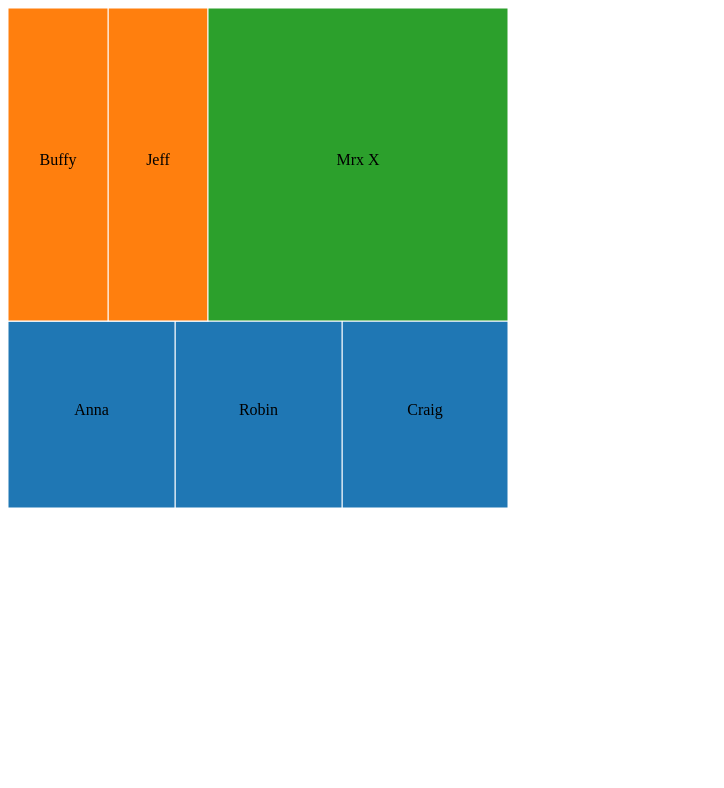
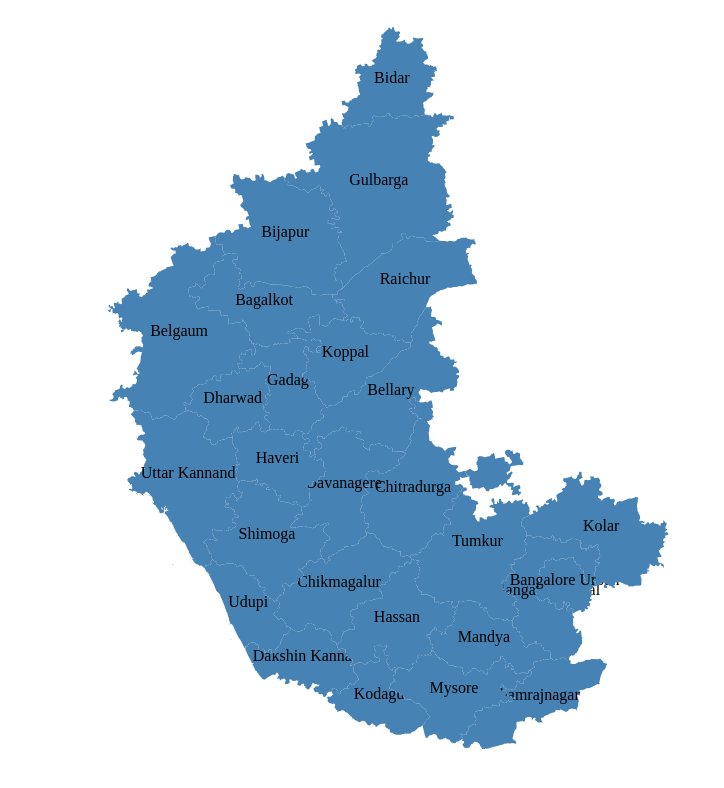
Before and after one commit to viseintellect/D3InfoGraphics, a plain HTML site: page index.html in a window 1280 px wide. Shown: the whole page, without its empty margins (0-724 px from the left). Drawn offline with nearby package versions, Linux system fonts and the light colour scheme.

Commit message:
initial map - of a state

```diff
--- a/index.html
+++ b/index.html
@@ -19,5 +19,6 @@
 <!--<script src="js/cluster.js"></script>-->
 <!--<script src="js/pack.js"></script>-->
 <!--<script src="js/histogram.js"></script>-->
-<script src="js/treemap.js"></script>
+<!--<script src="js/treemap.js"></script>-->
+<script src="js/map.js"></script>
 </html>
--- /dev/null
+++ b/js/map.js
@@ -0,0 +1,50 @@
+/**
+ * Created by prasadkochikarpai on 9/23/15.
+ */
+
+var width = 760;
+var height = 760;
+
+var canvas = d3.select("body").append("svg")
+.attr("width", width)
+.attr("height", height);
+
+d3.json("data/karnataka.geojson", function(data){
+
+    var group = canvas.selectAll("g")
+        .data(data.features)
+        .enter()
+        .append("g")
+        .attr("transform", "rotate(90," + width/2 + "," +  height/2 + ")");
+
+    var projection = d3.geo.albers().scale(1).translate([0, 0]);
+    var path = d3.geo.path().projection(projection);
+
+    var b = path.bounds(data),
+        s = .95 / Math.max((b[1][0] - b[0][0]) / width, (b[1][1] - b[0][1]) / height),
+        t = [(width - s * (b[1][0] + b[0][0])) / 2, (height - s * (b[1][1] + b[0][1])) / 2];
+
+    projection
+        .scale(s)
+        .translate(t);
+
+    var areas = group.append("path")
+        .attr("d", path)
+        .attr("class", "area")
+        .attr("fill", "steelblue");
+
+    group.append("text")
+        .attr("x", function(d){
+            return path.centroid(d)[0];
+        })
+        .attr("y", function(d){
+            return path.centroid(d)[1];
+        })
+        .attr("text-anchor", "middle")
+        .text(function(d){
+            return d.properties.NAME_2;
+        })
+        .attr("transform", function(d){
+            return "rotate(-90," + path.centroid(d)[0] + "," +  path.centroid(d)[1] + ")";
+        });
+});
```
Also changed, not shown: data/karnataka.geojson (added).
